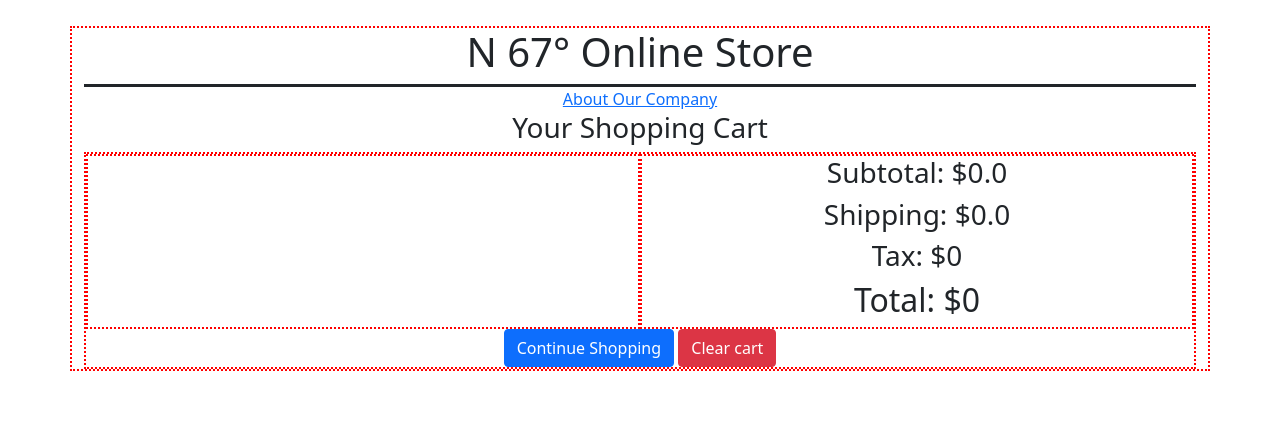
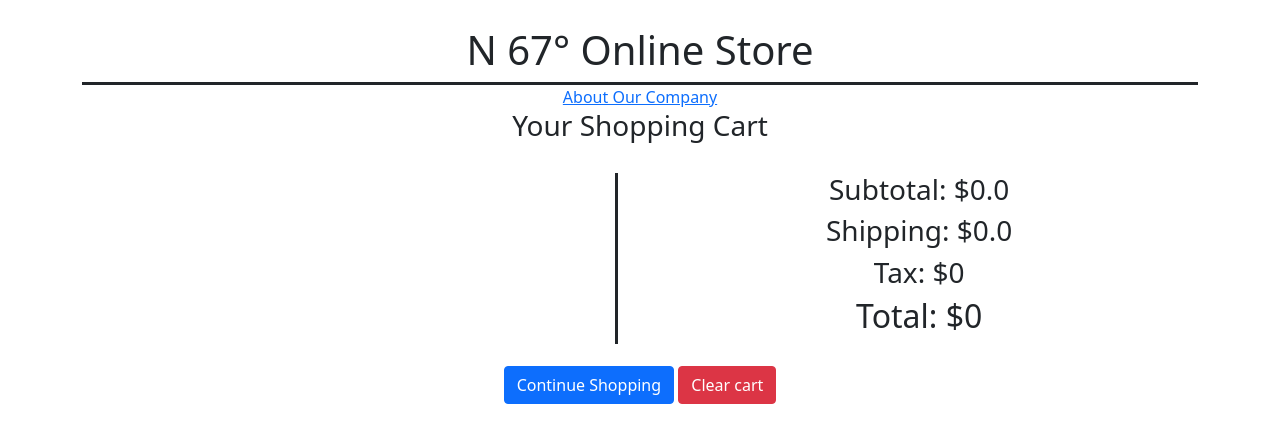
Before and after one commit to lhochs/n-67-online-shop, a Flask app: page /cart in a window 1280 px wide. Shown: the top 443 px of the page. Run offline with Flask 2, Linux system fonts and the light colour scheme.

Commit message:
Update style.css

```diff
--- a/flask_app/static/css/style.css
+++ b/flask_app/static/css/style.css
@@ -7,7 +7,7 @@
 /* ALL PAGES */
 
 .container{
-    border: 2px dotted red;
+    /* border: 2px dotted red; */
     margin: 2% auto;
 }
 
@@ -41,7 +41,7 @@
     width: 20%;
     text-align: center;
     align-content: center;
-    border: 2px dotted red;
+    border: 2px solid rgb(27, 26, 26);
     margin: 2%;
     padding: 2%;
 }
@@ -70,24 +70,26 @@ h-product-card img {
 }
 
 .sC-body{
-    border: 2px dotted red;
+    /* border: 2px dotted red; */
     text-align: center;
 }
 
 .shoppingcart{
     display: flex;
-    justify-content: space-between;
+    /* justify-content: space-between; */
     margin: auto;
-    width: auto%;
+    width: auto;
 }
 
 .sC-items{
-    border: 2px dotted red;
+    border-right-style: solid ;
     width: 60%;
+    margin: 2%;
 }
 
 .sC-cost{
-    border: 2px dotted red;
+    /* border: 2px dotted red; */
     width: 60%;
     padding-top: auto;
+    margin: 2%;
 }
```
